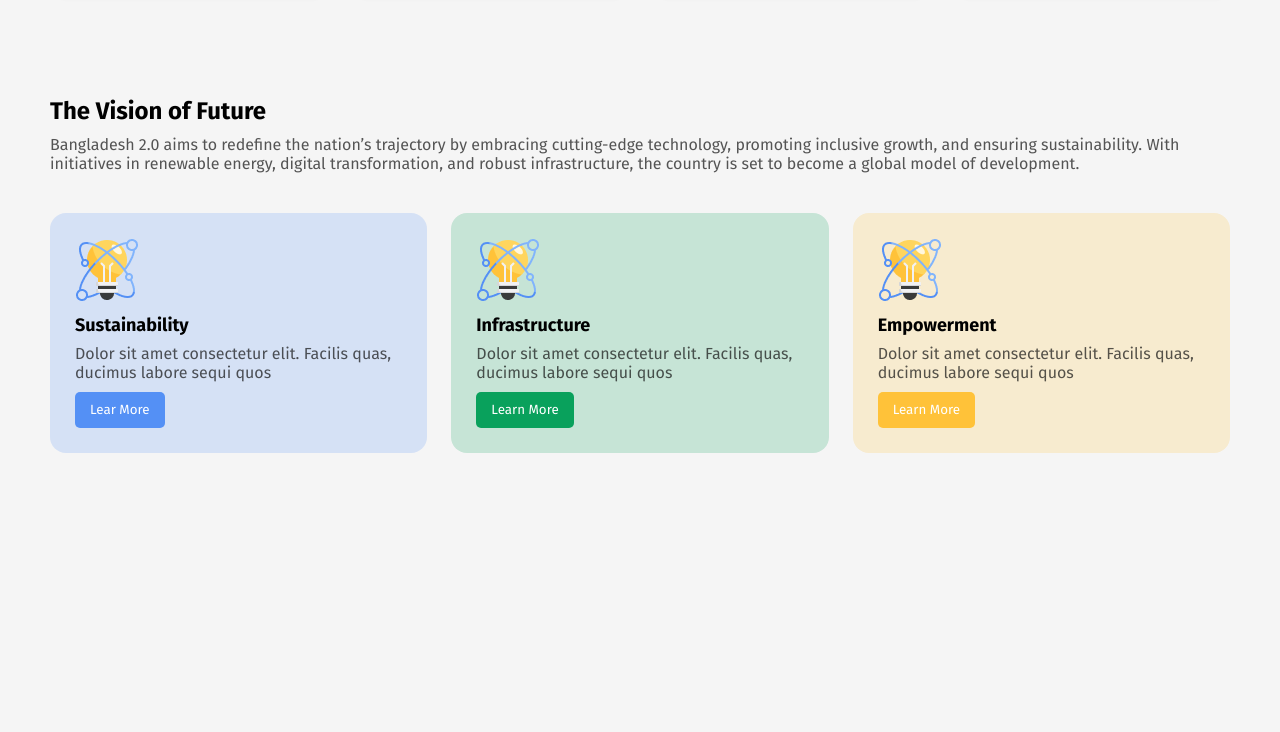
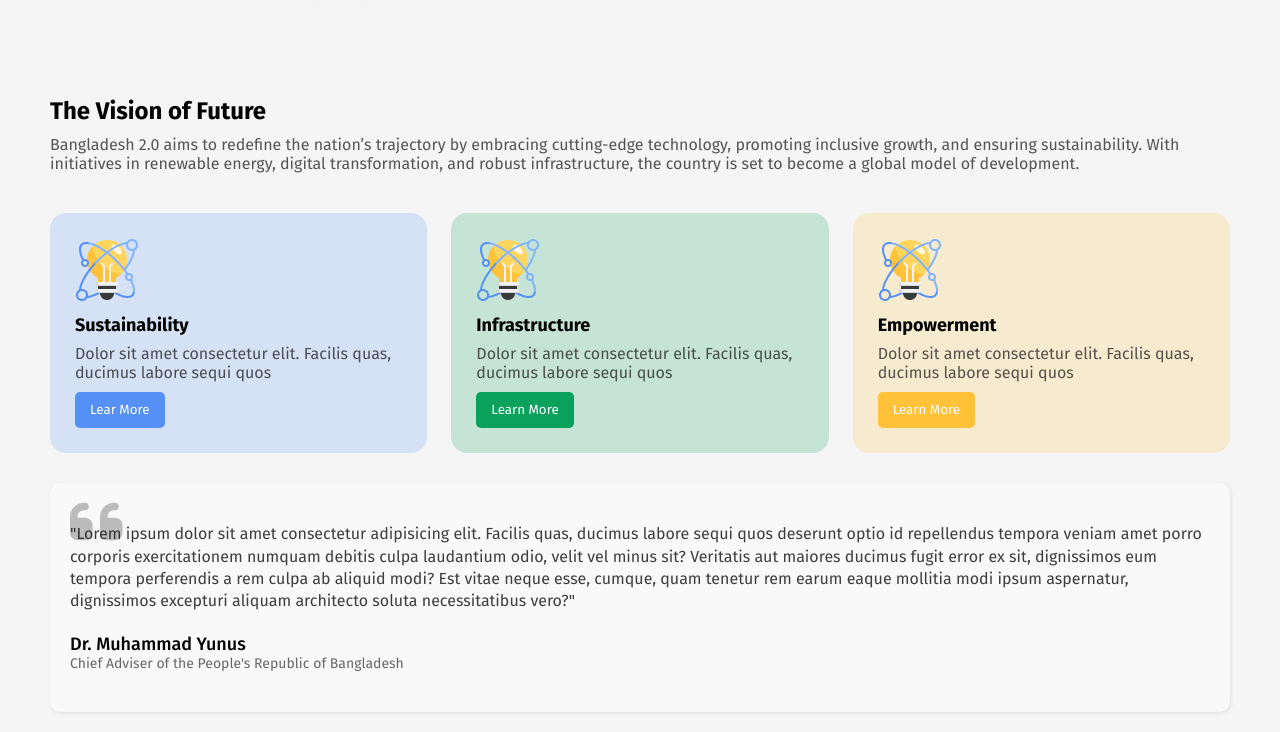
Before and after one commit to kawsarkabir/bangladesh-2.0, a plain HTML site: page index.html in a window 1280 px wide. Shown: the part 887-1619 px from the top of the page. Before the commit the page ends 1390 px from the top, so only its background shows below. Drawn offline with Linux system fonts and the light colour scheme.

Commit message:
feat: add testimonial section with styling and content

```diff
--- a/index.html
+++ b/index.html
@@ -8,6 +8,11 @@
     <link
       href="https://fonts.googleapis.com/css2?family=Fira+Sans:ital,wght@0,100;0,200;0,300;0,400;0,500;0,600;0,700;0,800;0,900;1,100;1,200;1,300;1,400;1,500;1,600;1,700;1,800;1,900&display=swap"
       rel="stylesheet"
+    />
+    <!-- font awesome  cdn link here -->
+    <link
+      rel="stylesheet"
+      href="https://cdnjs.cloudflare.com/ajax/libs/font-awesome/6.7.2/css/all.min.css"
     />
     <!-- main css link -->
     <link rel="stylesheet" href="./style.css" />
@@ -125,6 +130,29 @@
         </div>
       </section>
       <!-- VISION END -->
+      <!-- TESTIMONIAL START -->
+      <section>
+        <div class="testimonial-card">
+          <div class="quote-icon">
+            <i class="fas fa-quote-left"></i>
+          </div>
+          <p class="testimonial-text">
+            "Lorem ipsum dolor sit amet consectetur adipisicing elit. Facilis
+            quas, ducimus labore sequi quos deserunt optio id repellendus
+            tempora veniam amet porro corporis exercitationem numquam debitis
+            culpa laudantium odio, velit vel minus sit? Veritatis aut maiores
+            ducimus fugit error ex sit, dignissimos eum tempora perferendis a
+            rem culpa ab aliquid modi? Est vitae neque esse, cumque, quam
+            tenetur rem earum eaque mollitia modi ipsum aspernatur, dignissimos
+            excepturi aliquam architecto soluta necessitatibus vero?"
+          </p>
+          <div class="author-info">
+            <h4>Dr. Muhammad Yunus</h4>
+            <p>Chief Adviser of the People's Republic of Bangladesh</p>
+          </div>
+        </div>
+      </section>
+      <!-- TESTIMONIAL END -->
     </main>
     <!-- MAIN SECTION END -->
     <!-- FOOTER START -->
--- a/style.css
+++ b/style.css
@@ -162,3 +162,48 @@ nav {
   background: #ffc239;
 }
 /* VISION END */
+/* QUOTE START */
+.testimonial-card {
+  background-color: #f9f9f9;
+  padding: 40px 20px;
+  border-radius: 10px;
+  box-shadow: 1px 1px 4px #00000017;
+  font-family: Arial, sans-serif;
+  margin-top: -20px;
+  margin-bottom: 20px;
+  text-align: left;
+  position: relative;
+  z-index: 1;
+}
+
+.quote-icon {
+  position: absolute;
+  top: 5px;
+  z-index: -1;
+  color: #bbb;
+  font-size: 60px;
+  margin-bottom: 10px;
+}
+
+.testimonial-text {
+  font-size: 16px;
+  color: #0e0e0ecc;
+  line-height: 1.4;
+  font-size: 16px;
+  margin-bottom: 20px;
+}
+
+.author-info h4 {
+  font-size: 18px;
+  color: #000;
+  font-weight: 500;
+  margin: 0;
+}
+
+.author-info p {
+  font-size: 14px;
+  color: #666;
+  margin: 0;
+}
+
+/* QUOTE END */
```
